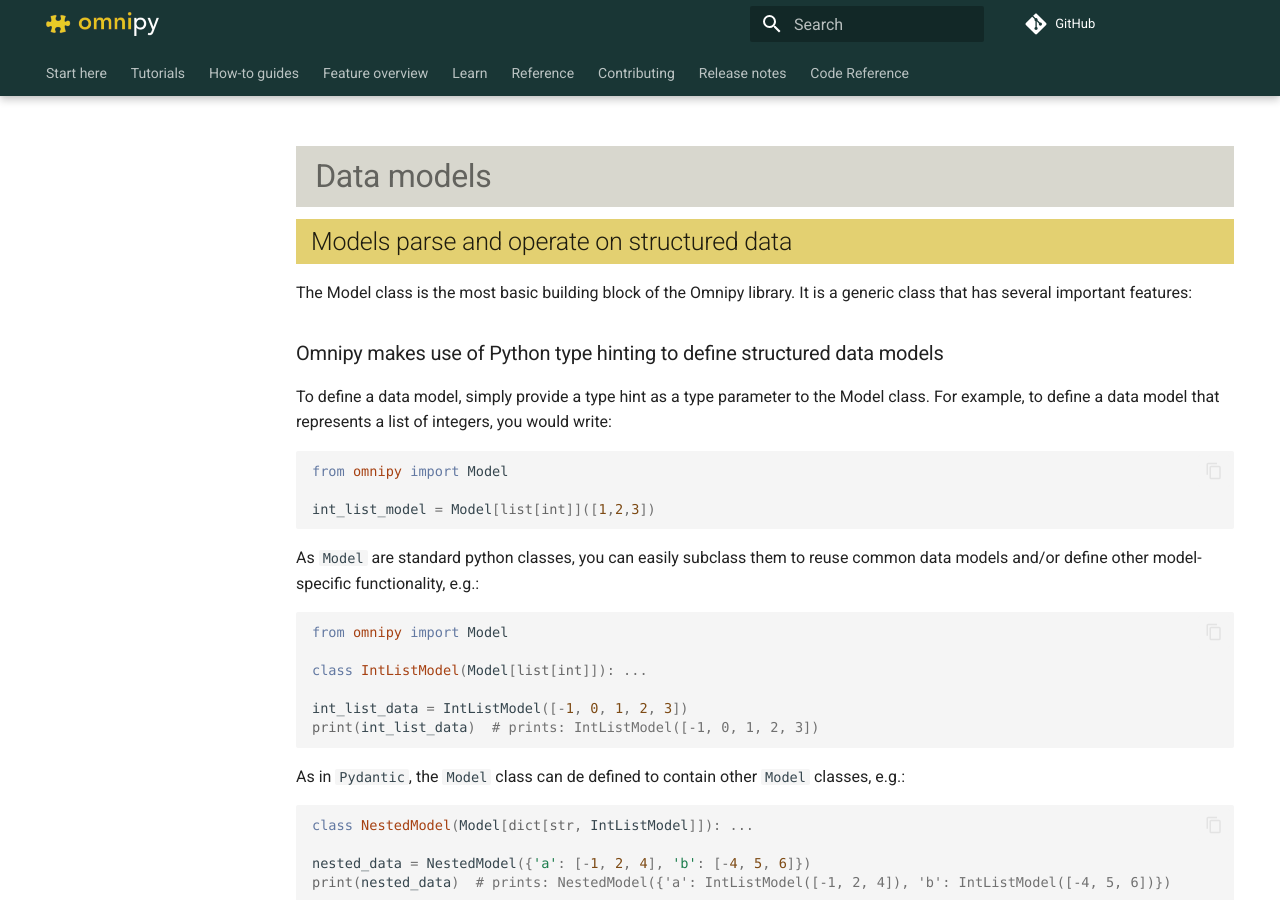
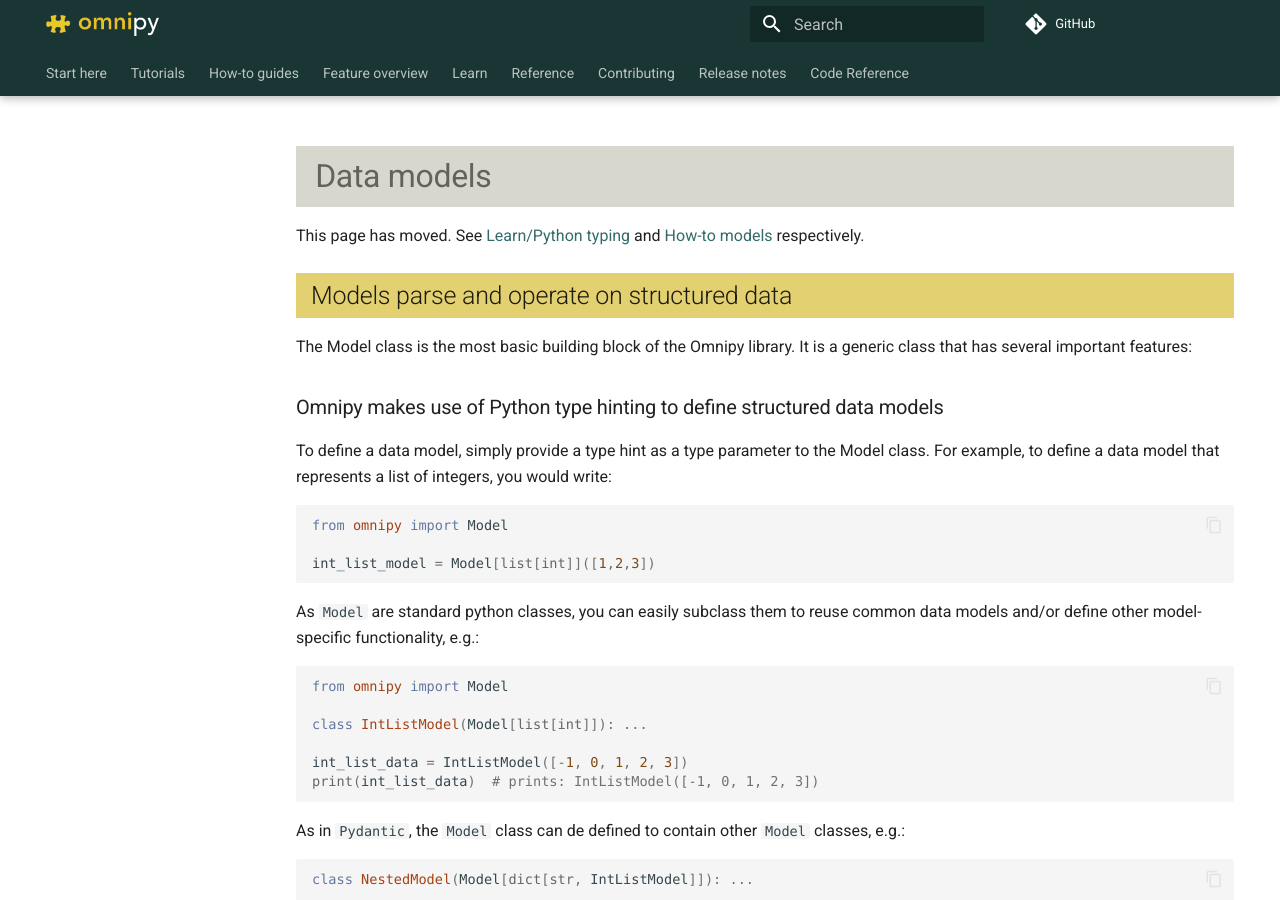
Before and after one commit to fairtracks/omnipy, an MkDocs documentation site: the page built from docs/data_models.md, in a window 1280 px wide and 900 px high. Built offline with MkDocs 1.6.1 and Material for MkDocs 9.7.7, drawn with Linux system fonts in a browser that asks for light colours; comment, search, counter and statistics services are not loaded; a style sheet for code colours, icons or effects is not loaded.

Commit message:
docs: add moved notices and enforce mkdocs build in CI

```diff
--- a/docs/data_models.md
+++ b/docs/data_models.md
@@ -1,3 +1,5 @@
+This page has moved. See [Learn/Python typing](../learn/python-typing.md) and [How-to models](../howto/models/define-models.md) respectively.
+
 ## Models parse and operate on structured data
 
 The Model class is the most basic building block of the Omnipy library. It is a generic class that
```
Also changed, not shown: docs/python_typing.md (+2 -0 lines), 1 other file.
